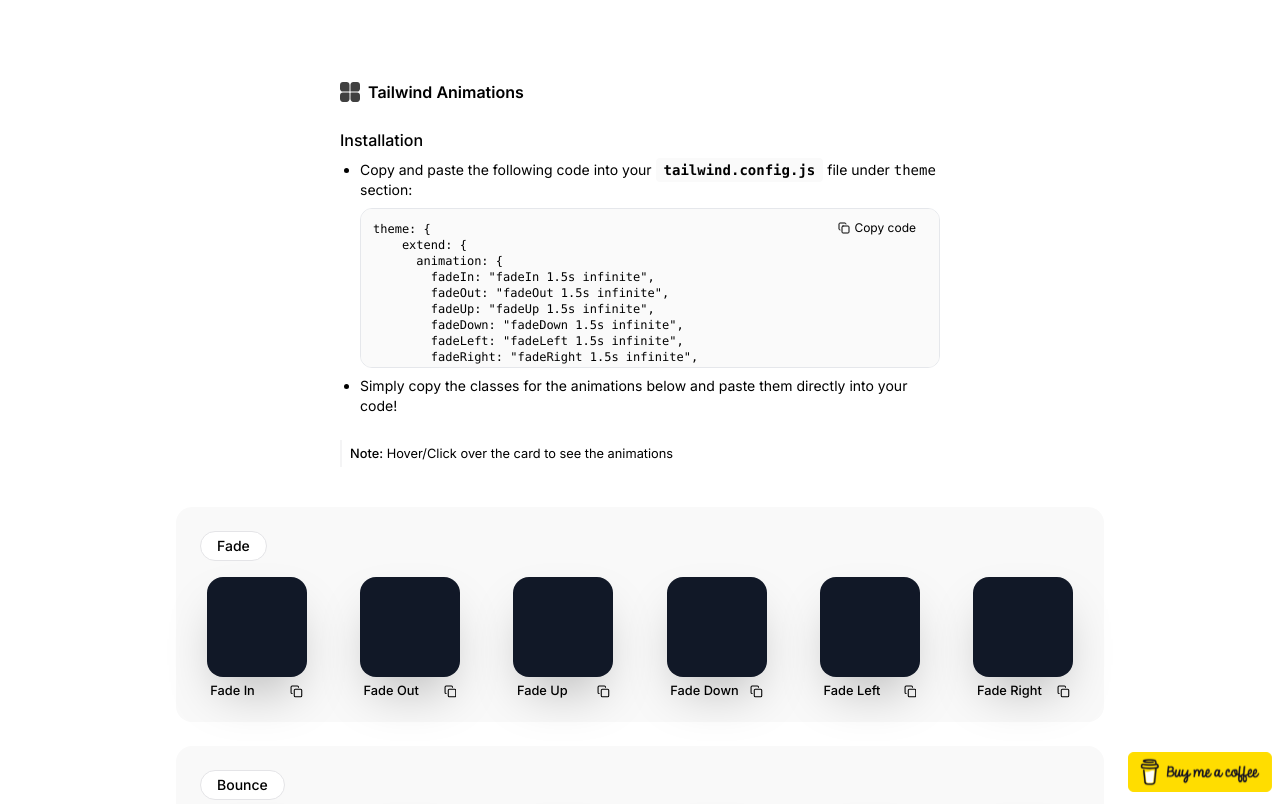
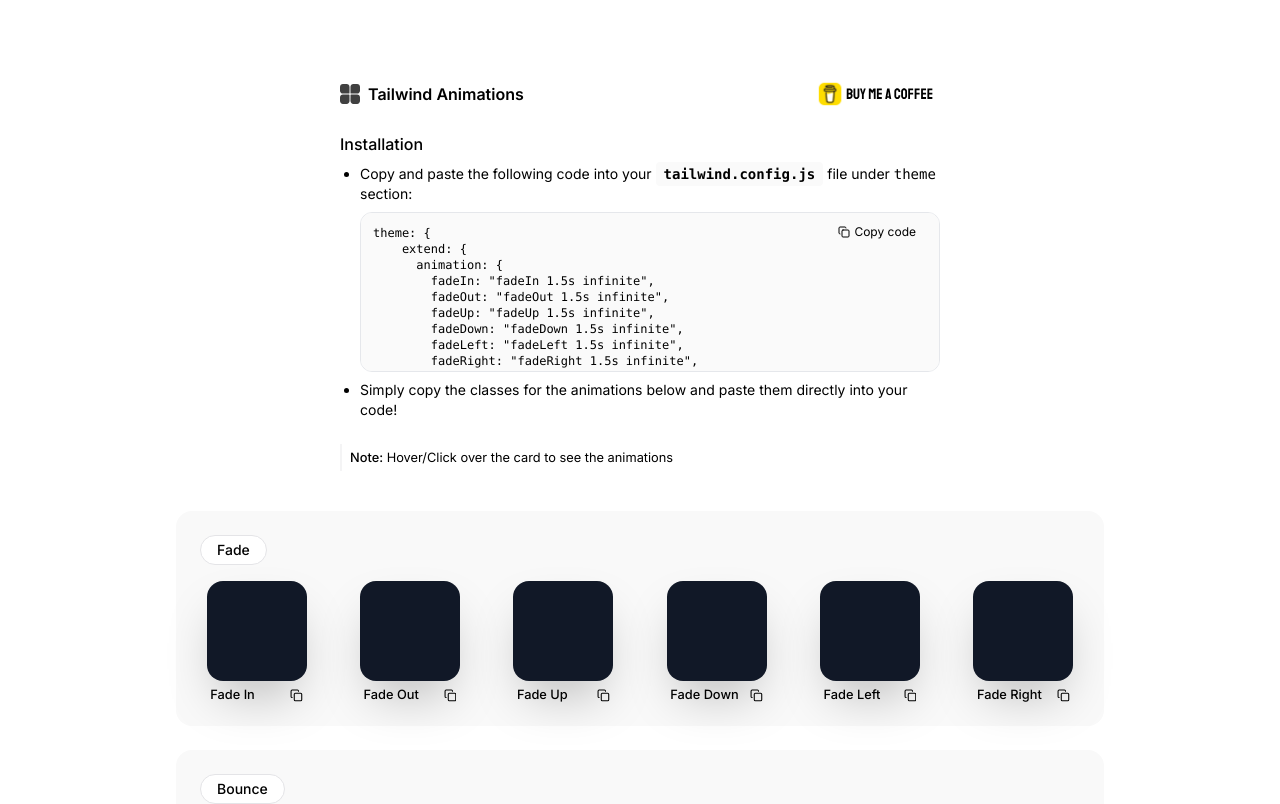
Before and after one commit to PraveenShinde3/tailwind-animations, a Next.js app: page / in a window 1280 px wide. Shown: the top 804 px of the page. Built offline with nearby package versions, Linux system fonts and the light colour scheme.

Commit message:
style: change BMC img and position

```diff
--- a/src/app/page.js
+++ b/src/app/page.js
@@ -8,7 +8,6 @@
     <div className="mx-auto container  min-h-screen py-8 pb-20 gap-16 sm:py-20 font-[family-name:var(--font-geist-sans)]">
       <header className="flex gap-4 items-center px-6 sm:px-16 md:px-40 lg:px-60 xl:px-80 sm:gap-6 ">
         <Header />
-        <BuyMeCoffee />
       </header>
       <main className="flex mx-6 sm:mx-12 md:mx-24 lg:mx-32 xl:mx-44 flex-col gap-8 py-10 items-center sm:items-start">
         <CardHolder />
--- a/src/components/BuyMeCoffee.js
+++ b/src/components/BuyMeCoffee.js
@@ -4,12 +4,12 @@
 
 const BuyMeCoffee = () => {
   return (
-    <div className="flex justify-center z-30 mt-8 fixed bottom-2 right-2">
+    <div className="flex justify-center z-30 ">
       <a href="https://www.buymeacoffee.com/praveenshinde" target="_blank">
         <Image
           src={buymeacoffee}
           alt="Buy Me A Coffee"
-          className="w-24 sm:w-36"
+          className="w-20 sm:w-20 md:w-24 lg:w-32"
         />
       </a>
     </div>
--- a/src/components/Header.js
+++ b/src/components/Header.js
@@ -5,6 +5,7 @@
 import { themeData } from "@/utils/data";
 import { LuCopy } from "react-icons/lu";
 import { useToast } from "@/hooks/use-toast";
+import BuyMeCoffee from "./BuyMeCoffee";
 
 const Header = () => {
   const { toast } = useToast();
@@ -19,10 +20,14 @@
   return (
     <div className=" w-full flex justify-center">
       <div className="flex flex-col w-full max-auto max-w-[600px] gap-6">
-        <div className="flex gap-2 items-center">
-          <Image src={logo} alt="logo" className="w-5 h-auto" />
-          <p className="font-semibold">Tailwind Animations</p>
+        <div className="flex justify-between items-center">
+          <div className="flex gap-2 items-center">
+            <Image src={logo} alt="logo" className="w-5 h-auto" />
+            <p className="font-semibold">Tailwind Animations</p>
+          </div>
+          <BuyMeCoffee />
         </div>
+
         <div>
           <p className="font-medium ">Installation</p>
 
```
Also changed, not shown: public/BuyMeACoffee.svg.
